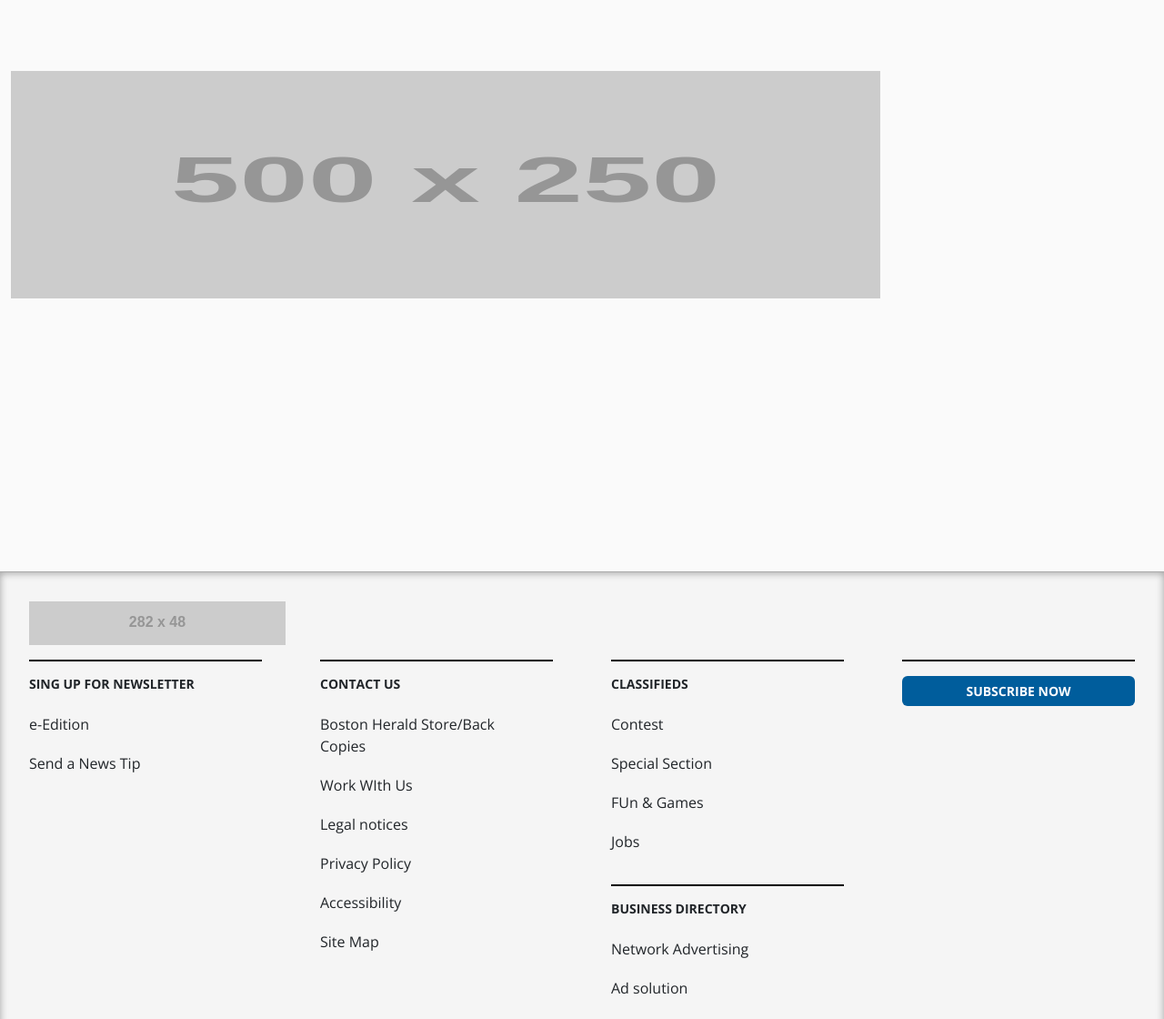
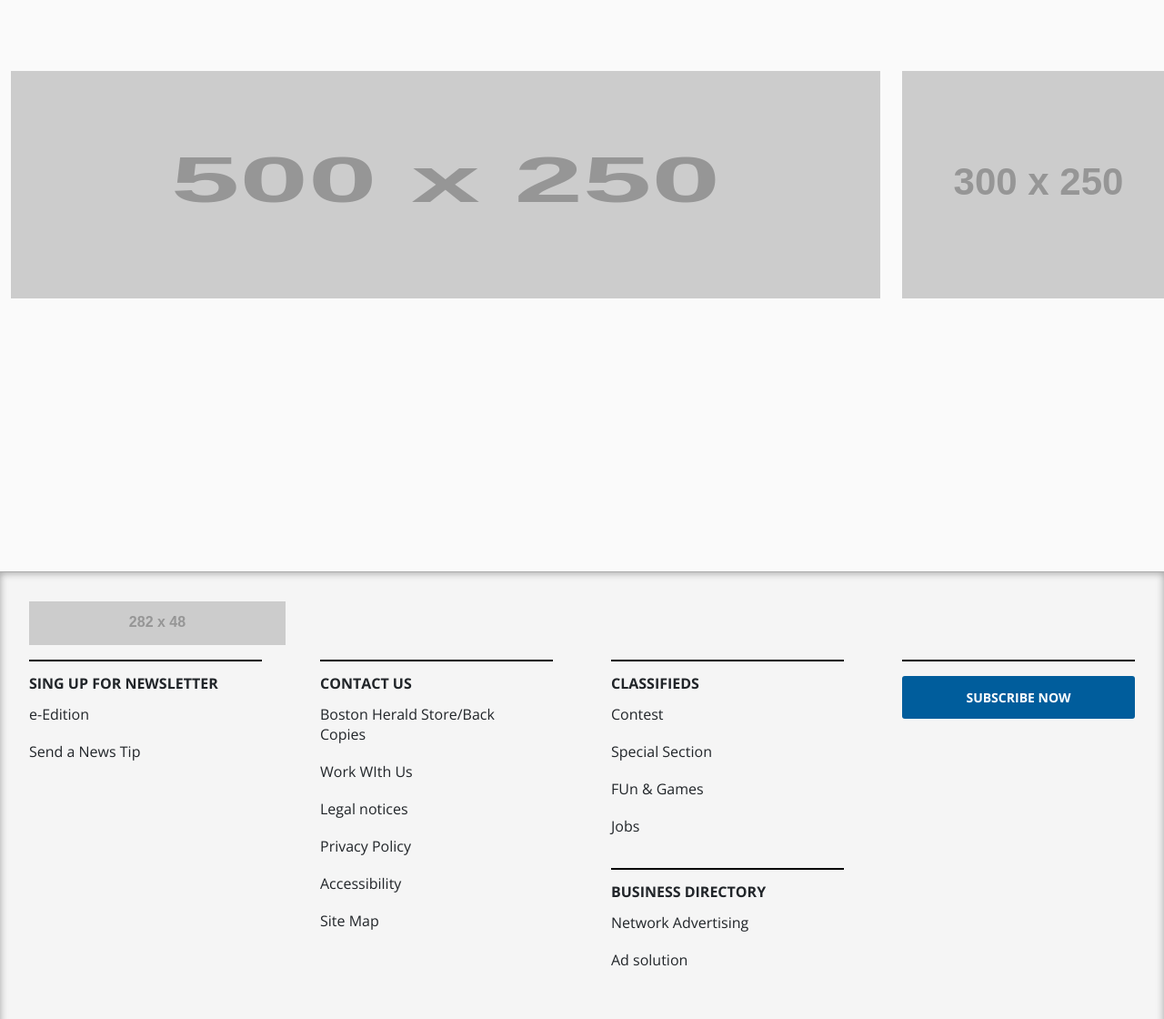
Before and after one commit to leo-05-2/ProgettoPPM, a website: page index.html in a window 1280 px wide. Shown: the part 6784-7904 px from the top of the page at 91% size. Drawn offline with nearby package versions, Linux system fonts and the light colour scheme; placeholder pictures from the web are drawn by us.

Commit message:
FEAT: commit

```diff
--- a/index.html
+++ b/index.html
@@ -660,7 +660,7 @@
                     <ul class="list-unstyled list-list">
                         <li><section >
                             <header class="title-wrapper"><h2 class="category-title">
-                                <a href="https://example.com">business<i class="bi bi-chevron-right" aria-hidden="true"></i></a></h2> </header>
+                                <a href="https://example.com">business <i class="bi bi-chevron-right" aria-hidden="true"></i></a></h2> </header>
                             <div class="row content-obj">
                                 <article  class=" col-12  custom-col-lg-7 custom-article">
                                     <div class="col-12 custom-col-md-6">
@@ -812,7 +812,9 @@
                 <div id="widget" class="col" >
                     <img src="https://placehold.co/500x250/png" class="img-fluid" alt="upcoming event calendar">
                 </div>
-                <div id="void-ads" class="col-auto" ></div>
+                <div id="void-ads" class="col-auto" >
+                    <img src="https://placehold.co/300x250" class="img-fluid" alt="advertising">
+                </div>
             </section>
         <div class="void-footer"></div>
     </section>
@@ -903,7 +905,7 @@
 
             </li>
             <li class="main-footer-item" id="footer-button-container">
-                <a href="#" id="footer-button" class="btn  footer-item-title" aria-label="click to subscribe to the newsletter">
+                <a href="#" id="footer-button" class=" footer-item-title" aria-label="click to subscribe to the newsletter">
                 Subscribe Now
             </a></li>
         </ul>
--- a/scssfile/styles.scss
+++ b/scssfile/styles.scss
@@ -782,9 +782,7 @@ $custom-breakpoint-main-img:(
     text-decoration: none;
 
   }
-  i{
-    color: #5d5b5a;
-  }
+
 }
 .title-wrapper{
   padding: 0 12px 0 12px;
@@ -1071,20 +1069,34 @@ p#trending-title{
   border-top: 2px solid #000;
 
   section{
+    height: 100%;
+    width: 100%;
 
   }
 }
 .footer-item-title{
   margin: 16px 15px 0 0;
   font-family: "Open Sans", Roboto, sans-serif;
+  line-height: 16px;
+  font-weight: 700;
+  font-size: 16px;
+  height: fit-content;
   justify-content: space-between;
-
+  h3{
+    width: auto;
+    height: auto;
+    margin: 0;
+  }
 
     a {
       font-weight: 700;
       text-decoration: none;
       text-transform: uppercase;
       color: inherit;
+      display: block;
+      font-size: 16px;
+      height: fit-content;
+      line-height: 16px;
     }
     a:hover{
       text-decoration: underline;
@@ -1094,6 +1106,7 @@ p#trending-title{
 .footer-item-body{
   li{
     margin: 15px 15px 19px 0;
+    font: normal 400 16px "Open Sans", Roboto, sans-serif;
 
     a{
       text-decoration: none;
@@ -1106,7 +1119,7 @@ p#trending-title{
     }
   }
 }
-@media (min-width: 640px) and (max-width: 800px) {
+@media (min-width: 640px) and (max-width: 799px) {
   .footer-list {
     display: flex;
     height: auto;
@@ -1127,7 +1140,7 @@ p#trending-title{
 @media (min-width: 800px) and (max-width: (1039px)) {
   .footer-list {
     display: flex;
-    height: 525px;
+    height: 500px;
     width: 100%;
     flex-wrap: wrap;
     .main-footer-item{
@@ -1145,7 +1158,7 @@ p#trending-title{
 @media (min-width: 1040px) and (max-width: 1331px) {
   .footer-list {
 
-    height: 430px;
+    height: 380px;
     display: flex;
 
 
@@ -1163,7 +1176,7 @@ p#trending-title{
   @media (min-width: 1332px) {
     .footer-list {
       display: flex;
-      height: 500px;
+      height: 460px;
       width: 100%;
       flex-wrap: wrap;
       .main-footer-item {
@@ -1255,20 +1268,52 @@ p#trending-title{
     width: 100%;
     margin: 3% 0 3% 0;
     padding: 0 0 12px 0;
-    @media (min-width: 640px) {
+
+
+
+
+    #widget {
+      flex: 1 1 auto;
+      width: auto;
+      img{
+          width: 100%;
+      }
+    }
+    #void-ads {
+      display: flex;
+      width: 100%;
+
+
+      img {
+        margin: auto;
+        display: flex;
+        flex: 0 0 300px;
+        width: 300px;
+      }
+    }
+
+
+    @media (min-width: 610px) {
       flex-direction: row;
-
-      img {
+      #widget {
         flex: 1 1 auto;
-        width: auto;
+        width: calc(100% - 300px);
+
+
       }
       #void-ads {
         display: flex;
-        flex: 0 0 300px;
-        width: 300px;
-
-
+        width: auto;
+        max-width: 300px;
+        margin-top: 15px;
+
+        img {
+          margin: auto;
+          flex: 0 0 300px;
+          width: 300px;
+        }
       }
+
 
     }
   }
@@ -1301,8 +1346,11 @@ p#trending-title{
 
   }
   #void-ads {
-    height: 250px;
-    max-width: 300px;
+    img {
+
+      height: 250px;
+      max-width: 300px;
+    }
   }
   #widget {
     margin: 0 ;
@@ -1529,8 +1577,13 @@ p#trending-title{
   background-color: rgb(0, 93, 156);
   text-decoration: none;
   margin-right: 0;
-  font: normal 700 14px "Open Sans", Roboto, sans-serif;
+  font: normal 600 14px "Open Sans", Roboto, sans-serif;
   text-transform: uppercase;
+  padding: 14px 10px;
+  cursor: pointer;
+  border-radius: 3px;
+  height: auto;
+  text-align: center;
 
 
 
@@ -1584,7 +1637,7 @@ a:hover{
 #newspaper-img{
   padding: 0 24px;
   margin: 32px 0 0 0;
-  @media (max-width: 800px) {
+  @media (max-width: 799px) {
     padding: 0 0;
     width: 100%;
     a{
@@ -1632,10 +1685,16 @@ a:hover{
 
 }
 .img-wrapper-2{
-  padding: 0 12px 0 0;
-  img{
-    width: 100%;
-  }
+  @media (min-width: 800px) {
+
+    padding: 0 12px 0 0;
+
+    img {
+      width: 100%;
+    }
+
+  }
+
 }
 #photo-section{
   margin-bottom: 32px;
@@ -2070,3 +2129,8 @@ a.button-offcanvas:hover,#offcanvaButton{
 .offcanvas-header{
   font: normal 600 15px "Open Sans", Roboto, sans-serif;
 }
+
+
+.class-a{
+
+}
```
Also changed, not shown: styles.css.
